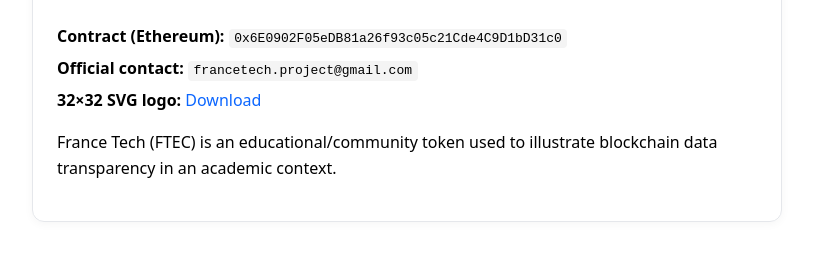
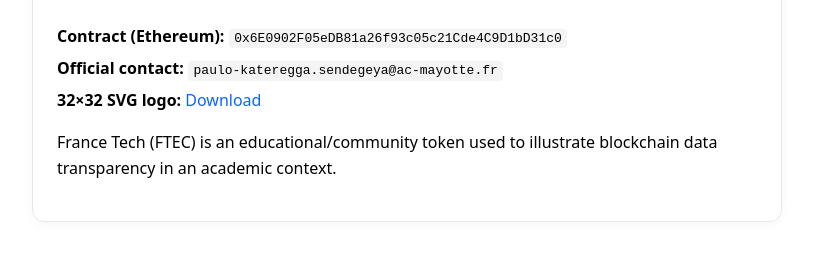
Before and after one commit to comlinkweb-beep/france-tech-assets, a plain HTML site: page index.html in a window 1280 px wide. Shown: the part 135-396 px from the top of the page, without its empty margins (8-821 px from the left). Drawn offline with Linux system fonts and the light colour scheme.

Commit message:
Update index.html

```diff
--- a/index.html
+++ b/index.html
@@ -15,7 +15,7 @@
   <div class="card">
     <h1>France Tech (FTEC) – Official</h1>
     <div class="row"><strong>Contract (Ethereum):</strong> <code>0x6E0902F05eDB81a26f93c05c21Cde4C9D1bD31c0</code></div>
-    <div class="row"><strong>Official contact:</strong> <code>francetech.project@gmail.com</code></div>
+    <div class="row"><strong>Official contact:</strong> <code>paulo-kateregga.sendegeya@ac-mayotte.fr</code></div>
     <div class="row"><strong>32×32 SVG logo:</strong> <a href="./assets/ftec-emblem-32.svg">Download</a></div>
     <p>France Tech (FTEC) is an educational/community token used to illustrate blockchain data transparency in an academic context.</p>
   </div>
```
